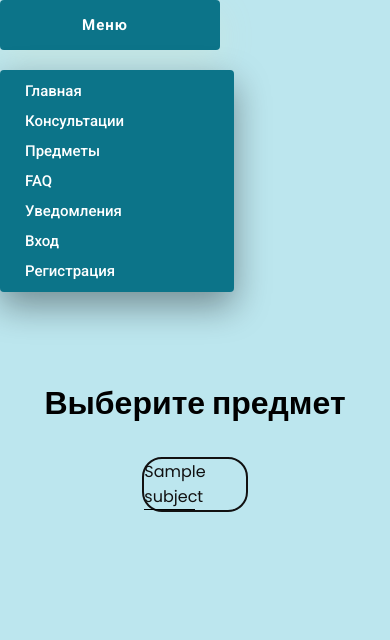
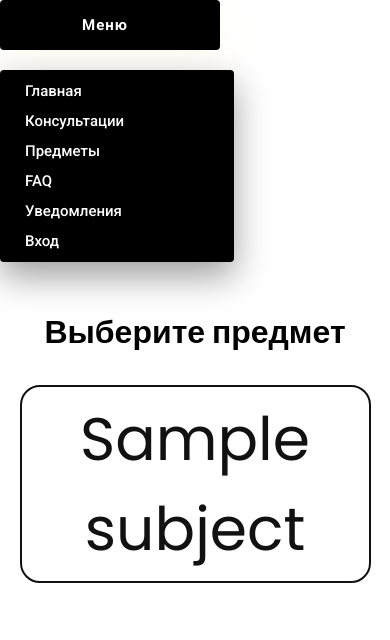
Before and after one commit to Ge5pi/impact, a Flask app: page /class/1/subjects in a window 390 px wide, after a click on "Меню". Shown: the top 640 px of the page. Run offline with Flask 2, Linux system fonts and the light colour scheme; tables that the repository leaves empty hold one stand-in row (values such as "Sample post"); some libraries are stand-ins or nearby versions.

Commit message:
pre-last

```diff
--- a/static/header.css
+++ b/static/header.css
@@ -42,7 +42,7 @@ nav .wrapper{
 }
 .nav-links li a{
     text-decoration: none;
-    color: #021024;
+    color: #000;
     font-size: 18px;
     font-weight: 500;
     padding: 9px 15px;
@@ -65,7 +65,7 @@ nav .wrapper{
   max-width: 60%;
   text-align: center;
   z-index: 200;
-  background-color: #bce6ee;
+  background-color: #000;
 }
 [type="checkbox"]:checked,
 [type="checkbox"]:not(:checked) {
@@ -91,9 +91,9 @@ nav .wrapper{
   justify-content: center;
   text-align: center;
   border: none;
-  background-color: #0c7489;
+  background-color: #fff;
   cursor: pointer;
-  color: #fff;
+  color: #000;
   font-weight: 700;
   box-shadow: 0 12px 35px 0 rgba(255, 235, 167, 0.15);
 }
@@ -126,7 +126,7 @@ nav .wrapper{
 .section-dropdown {
   position: absolute;
   padding: 5px;
-  background-color: #0c7489;
+  background-color: #fff;
   top: 70px;
   left: 0;
   width: 100%;
@@ -161,7 +161,7 @@ nav .wrapper{
 }
 .sec-center a{
   position: relative;
-  color: #fff;
+  color: #000;
   transition: all 200ms linear;
   font-family: "Roboto", sans-serif;
   font-weight: 500;
--- a/static/main.css
+++ b/static/main.css
@@ -311,7 +311,7 @@ details {
     max-width: 98%;
   }
   body{
-    background-color: #bce6ee;
+    background-color: #000;
   }
   .chitai{
     font-size: 25px;
--- a/static/meets.css
+++ b/static/meets.css
@@ -80,7 +80,7 @@ blockquote p::after {
 
 
 .btn-get{
-    width: 100%;
+    width: 40%;
     background-color: #000;
     border: 0px;
     border-radius: 15px;
@@ -154,7 +154,7 @@ blockquote p::after {
     margin-bottom: 1%;
 }
 
-@media screen and (max-wodth:1060px){
+@media screen and (max-width:1060px){
   .linkk{
     flex-direction: column;
     gap: 10px;
--- a/static/subjects.css
+++ b/static/subjects.css
@@ -47,18 +47,18 @@
 
 .subject-col-col{
   border-radius: 20px;
-  width: 30%;
-  justify-content: space-between;
+  width: wrap-content;
+  justify-content: center;
   display: flex;
   flex-direction: row;
   border: 2px solid #111;
-
+  padding: 2%;
   text-align: center;
 }
 
 .subject-col-col p{
-    width: 50%;
-    font-size: 40px;
+    font-size: 60px;
+    margin: 0 30px;
 }
 
 .subject-col a{
@@ -81,20 +81,12 @@
 
 
 
-@media screen and (max-width: 1610px){
-    .subject-col-col p{
-        font-size: 24px;
-    }
-}
-@media screen and (max-width: 1080px){
-    .subject-col-col p{
-        font-size: 16px;
-    }
-}
+
 @media screen and (max-width: 1060px){
   body{
-    background-color: #bce6ee;
+    background-color: #fff;
   }
+
 }
 @media screen and (max-width: 820px){
   .subject-col{
@@ -109,9 +101,7 @@
     .subject-col{
     flex-direction: column;
     }
-    .subject-col-col p{
-        border-bottom: 1px solid #000;
-    }
+
 }
 @media screen and (max-width:370px){
   .subject-col a{
--- a/templates/class_subjects.html
+++ b/templates/class_subjects.html
@@ -35,21 +35,20 @@
     </div>
   </nav>
 
-  <div class="sec-center">
-    <input class="dropdown" type="checkbox" id="dropdown" name="dropdown"/>
-    <label class="for-dropdown" for="dropdown">Меню<i class="uil uil-arrow-down"></i></label>
-    <div class="section-dropdown">
-      <a href="/main">Главная <i class="uil uil-arrow-right"></i></a>
-      <a href="/meets-subj1">Консультации <i class="uil uil-arrow-right"></i></a>
-      <a href="/subjects">Предметы<i class="uil uil-arrow-right"></i></a>
-      <a href="/faq">FAQ</a>
-      <a href="/notifications">Уведомления</a>
+  <div class="sec-center" style="background-color: #fff">
+    <input class="dropdown" type="checkbox" id="dropdown" style="background-color: #000; color: #fff" name="dropdown"/>
+    <label class="for-dropdown" for="dropdown" style="background-color: #000; color: #fff;">Меню<i class="uil uil-arrow-down"></i></label>
+    <div class="section-dropdown" style="background-color: #000">
+      <a href="/main" style="color: #fff">Главная <i class="uil uil-arrow-right"></i></a>
+      <a href="/meets-subj1"style="color: #fff">Консультации <i class="uil uil-arrow-right"></i></a>
+      <a href="/subjects" style="color: #fff">Предметы<i class="uil uil-arrow-right"></i></a>
+      <a href="/faq" style="color: #fff">FAQ</a>
+      <a href="/notifications" style="color: #fff">Уведомления</a>
       {% if not(current_user.is_authenticated) %}
-      <a href="/index">Вход</a>
-      <a href="/register">Регистрация</a>
+      <a href="/index" style="color: #fff">Вход</a>
       {% endif %}
       {% if current_user.is_authenticated %}
-      <a href="/logout">Выход</a>
+      <a href="/logout" style="color: #fff">Выход</a>
       {% endif %}
     </div>
   </div>
```
Also changed, not shown: templates/article.html (+16 -17 lines), templates/meets.html (+13 -13 lines), templates/notifications.html (+13 -12 lines), templates/subjects.html (+11 -12 lines).
